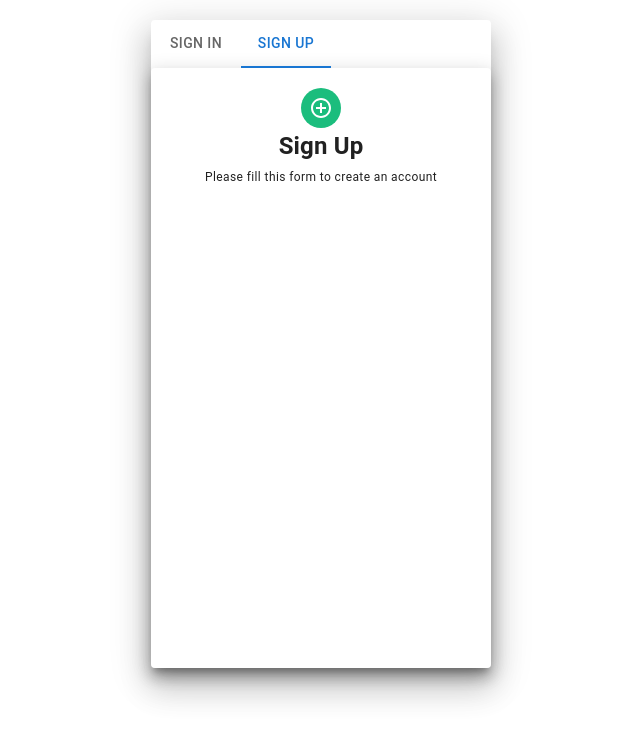
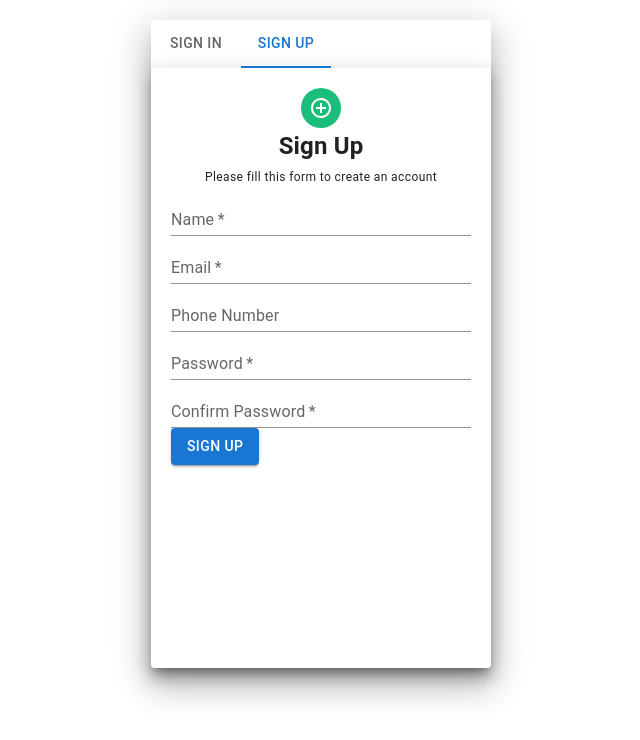
Before and after one commit to mkisecok/Login-Page-react, a React (Create React App) app in the folder login/: page / in a window 1280 px wide. Both pictures are taken after a click on the tab "SIGN UP". Shown: the top 740 px of the page, without its empty margins (319-959 px from the left). Built offline with nearby package versions, Linux system fonts and the light colour scheme.

Commit message:
Add form and textfield components

```diff
--- a/login/src/components/SignUp.js
+++ b/login/src/components/SignUp.js
@@ -1,5 +1,5 @@
 import React from 'react'
-import {Grid,Paper,Avatar,Typography} from '@mui/material'
+import {Grid,Paper,Avatar,Typography,TextField,Button} from '@mui/material'
 import AddCircleOutlineOutlinedIcon from '@mui/icons-material/AddCircleOutlineOutlined';
 import '../App.css'
 
@@ -16,6 +16,14 @@ function SignUp() {
                  <h2 style={{margin:0}}> Sign Up</h2>
                  <Typography variant='caption'>Please fill this form to create an account</Typography>
              </Grid>
+             <form>
+                 <TextField label='Name' variant="standard" placeholder='Enter your name' fullWidth  required/>
+                 <TextField label='Email' variant="standard" placeholder='Enter your Email'fullWidth  required/>
+                 <TextField label='Phone Number' variant="standard" placeholder='Enter your Phone' fullWidth  />
+                 <TextField label='Password' variant="standard" placeholder='Enter your Password'type='password' fullWidth  required/>
+                 <TextField label='Confirm Password' type='password' placeholder='Confirm your Password'variant="standard" fullWidth  required/>
+                 <Button type='submit' color='primary' variant='contained'>Sign Up</Button>
+             </form>
 
          </Paper>
 
```
